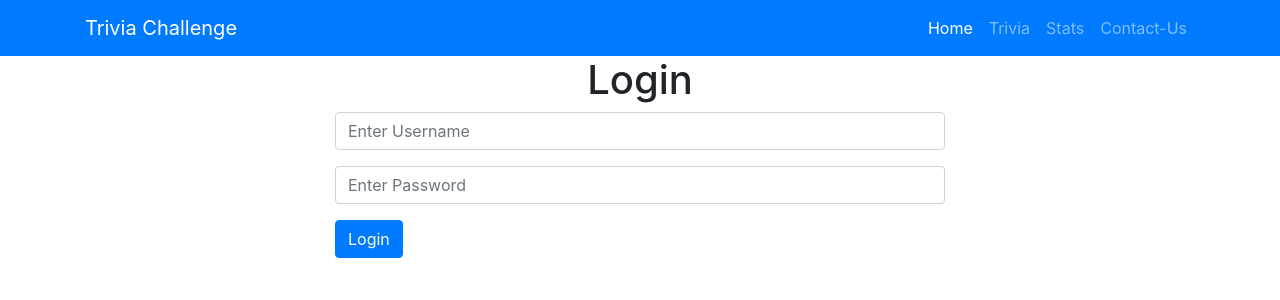
After one commit to CajucomW/groupproject, a Django app: template trivia/templates/login.html in a window 1280 px wide. The commit adds this page. Shown: the top 300 px of the page. Run offline with Django 3.2, Linux system fonts and the light colour scheme; the template is opened without the code that fills it, so the values that code supplies are empty; some libraries are stand-ins or nearby versions.

Commit message:
added login files

```diff
--- a/quizapp/urls.py
+++ b/quizapp/urls.py
@@ -19,6 +19,6 @@ from trivia import views
 
 urlpatterns = [
     path('admin/', admin.site.urls),
-    path('/', views.gamepage),
+    path('', views.gamepage),
     path('game/', views.gamepage),
 ]
--- a/trivia/templates/base.html
+++ b/trivia/templates/base.html
@@ -49,7 +49,7 @@
 {% block content %}
 {% endblock content %}
 
-<!--  <!-- Page Content -->-->
+<!--  <!-- Page Content -->
 <!--  <div class="container">-->
 <!--    <div class="row">-->
 <!--      <div class="col-lg-12 text-center">-->
--- a/trivia/templates/game.html
+++ b/trivia/templates/game.html
@@ -40,6 +40,9 @@
           </li>
           <li class="nav-item">
             <a class="nav-link" href="#">Contact-Us</a>
+            <li class="nav-item">
+            <a class="nav-link" href="#">Log In</a>
+          </li>
           </li>
         </ul>
       </div>
--- /dev/null
+++ b/trivia/templates/login.html
@@ -0,0 +1,17 @@
+{% extends "base.html" %} {% block content %}
+
+<div class="col-md-6 offset-md-3">
+    <h1 class="text-center">Login</h1>
+    <form method="POST">
+        {% csrf_token %}
+        <div class="form-group">
+            <input type="text" class="form-control" placeholder="Enter Username" name="username">
+        </div>
+        <div class="form-group">
+            <input type="password" class="form-control" placeholder="Enter Password" name="password">
+        </div>
+        <button type="submit" class="btn btn-primary">Login</button>
+    </form>
+</div>
+
+{% endblock %}
```
Also changed, not shown: trivia/views.py (+23 -0 lines), db.sqlite3 (added), trivia/static/login.png (added), 3 other files.
